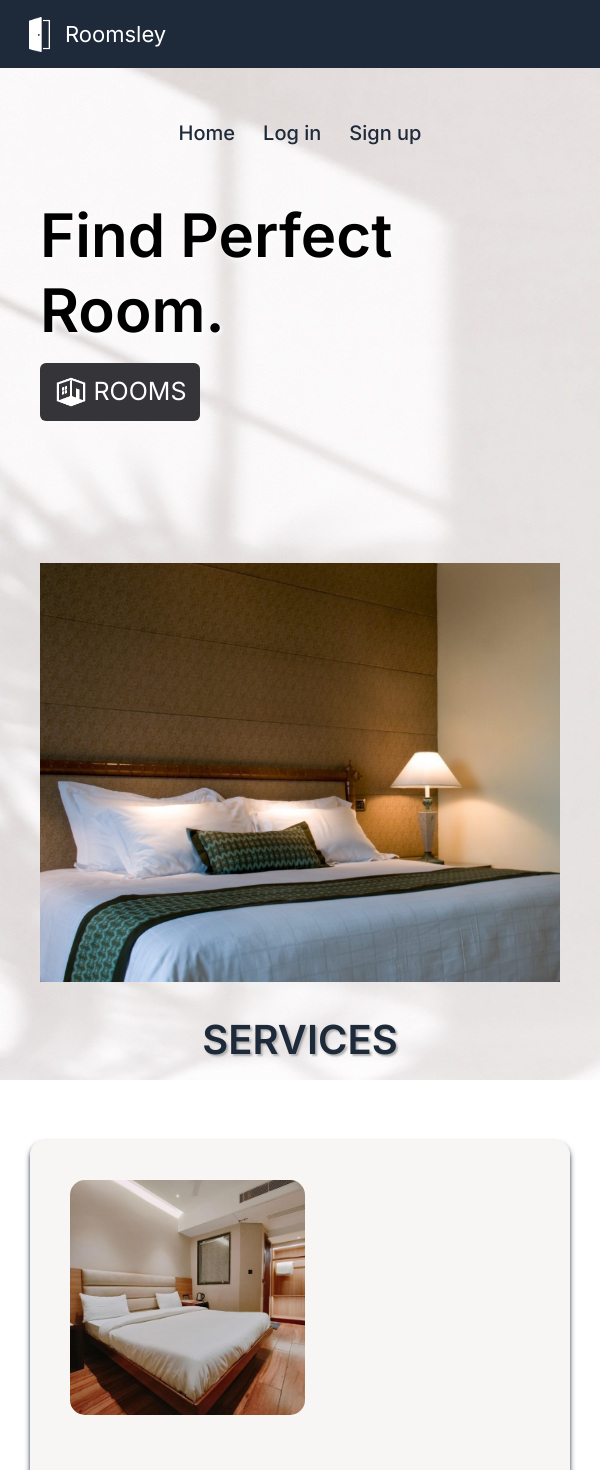
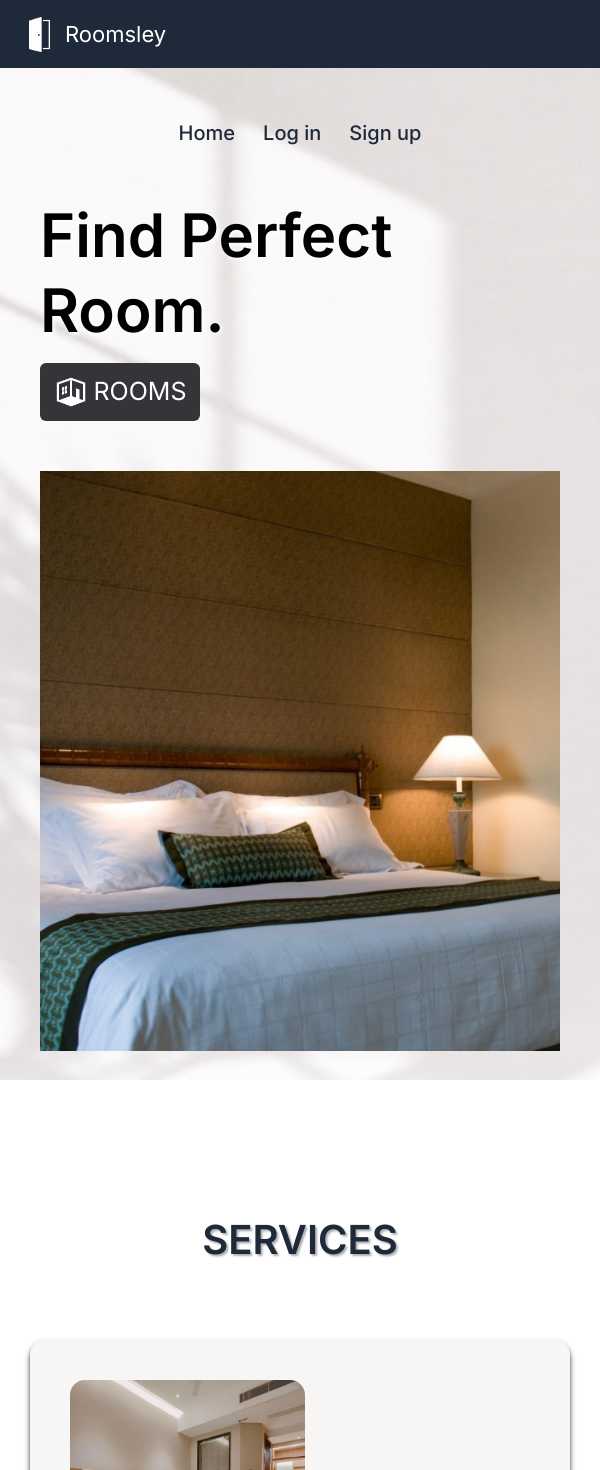
Before and after one commit to rohitkumar893/roomsley, a React (Vite) app: page / in a window 600 px wide. Shown: the top 1470 px of the page. Built offline with nearby package versions, Linux system fonts and the light colour scheme.

Commit message:
fixed responsiveness of homepage

```diff
--- a/src/App.css
+++ b/src/App.css
@@ -34,7 +34,7 @@ nav{
 }
 
 .services{
-  margin-top: 110px;
+  margin-top: 200px;
   text-shadow: rgba(173, 173, 173, 0.968) 2px 2px 2px;
 }
 
@@ -233,11 +233,23 @@ ul:hover{
     padding-top:60px;
     padding-bottom:60px;
   }
+
+  .services{
+    margin-top: 350px;
+  }
 }
+
+
+@media(max-width:1500px){
+.services{
+    margin-top: 30px;
+  }
+}
+
 
 @media(max-width:1200px){
   .services{
-    margin-top: 200px;
+    margin-top: 100px;
   }
 
   .padder{
@@ -249,7 +261,7 @@ ul:hover{
 
 @media(max-width:700px){
   .services{
-    margin-top:150px;
+    margin-top:350px;
   }
   .padder{
     padding-left: 40px;
@@ -267,8 +279,8 @@ ul:hover{
   }
 }
 
-@media(min-width:400px){
+@media(min-width:412px){
   .roomimg {
-    transform: translateY(30px);
+    transform: translateY(-140px);
   }
 }
--- a/src/App.jsx
+++ b/src/App.jsx
@@ -34,7 +34,7 @@ function App() {
               </div>
 
               <div>
-                <img src='roomimg.jpg' className='roomimg object-cover h-[90%] w-full z-[-1]'></img>
+                <img src='roomimg.jpg' className='roomimg object-cover h-[580px] sm:h-[650px] w-[600px] z-[-1] relative top-[160px]'></img>
               </div>
              </div>
           </div>
```
